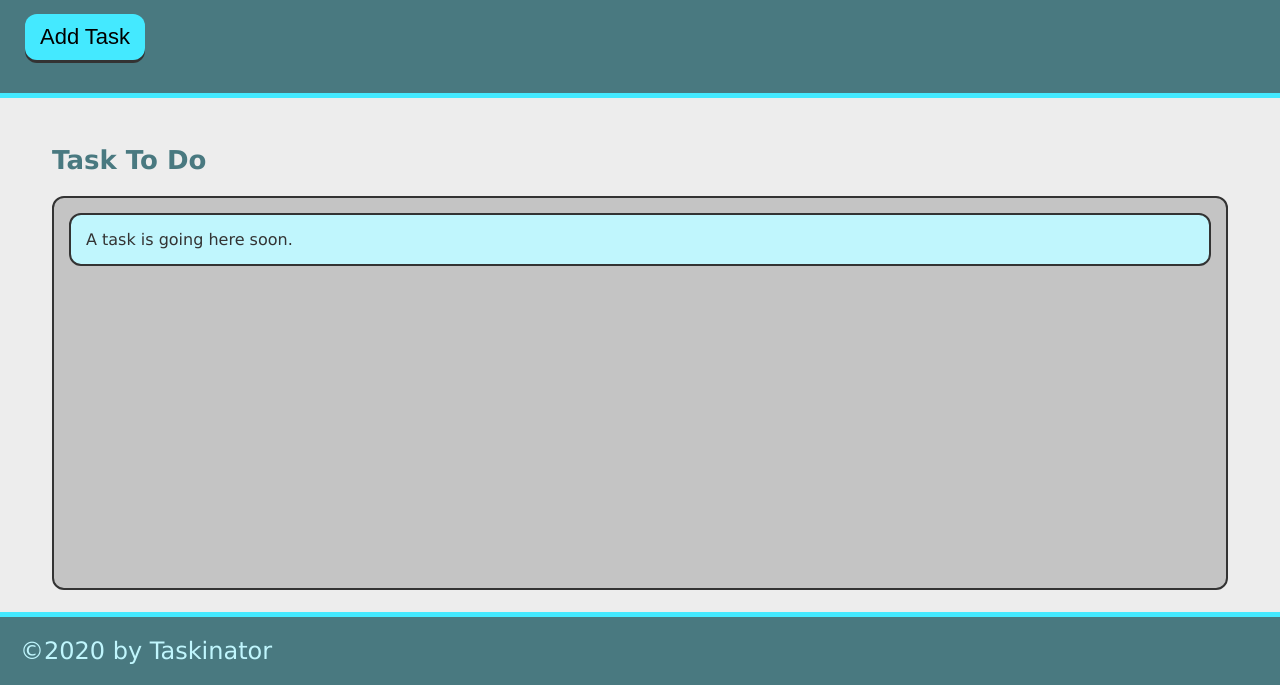
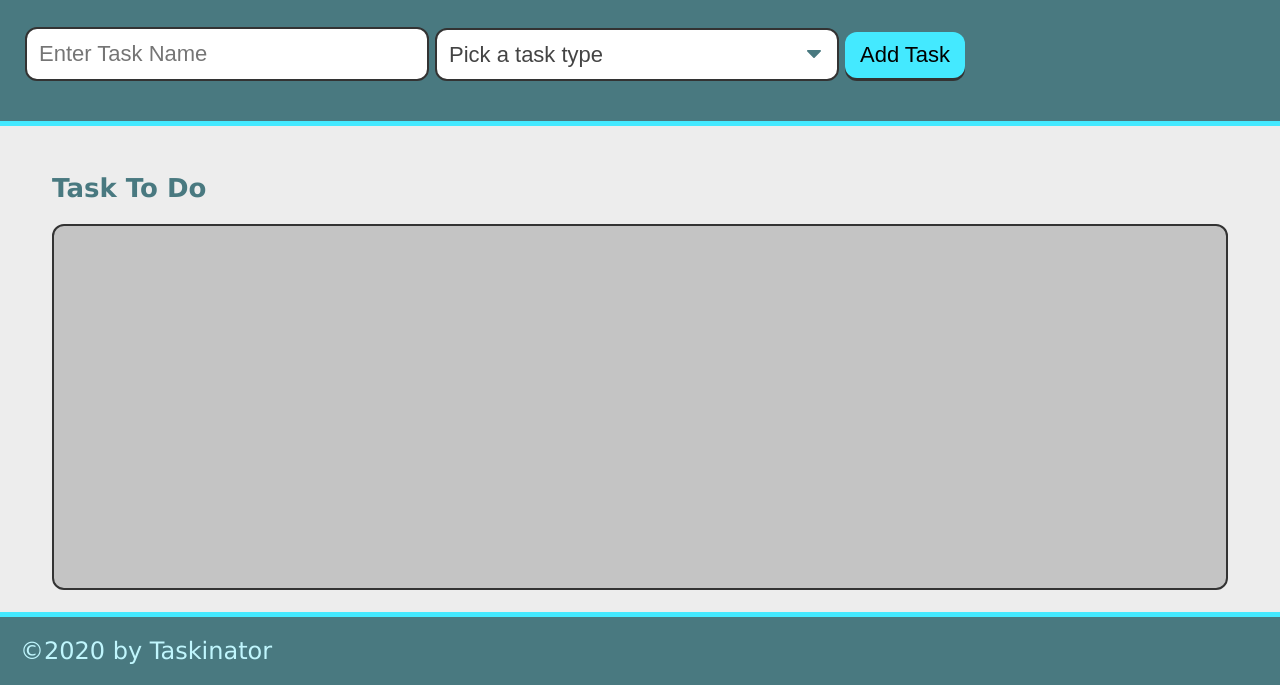
Before and after one commit to Amuodmi/Taskinator, a plain HTML site: page index.html in a window 1280 px wide. Shown: the part 115-800 px from the top of the page. Drawn offline with Linux system fonts and the light colour scheme.

Commit message:
added task bar

```diff
--- a/index.html
+++ b/index.html
@@ -12,15 +12,28 @@
 		<header>
 			<h1 class="page-title">Taskinator</h1>
 			<p>Click the button below to add a new task!</p>
-			<button class="btn" id="save-task">Add Task</button>
+			<form id="task-form">
+				<div class="form-group">
+					<input type="text" name="task-name" placeholder="Enter Task Name" />
+				</div>
+				<div class="form-group">
+					<select name="task-type" class="select-dropdown">
+						<option value="" disabled selected>Pick a task type</option>
+						<option value="Print">Print</option>
+						<option value="Web">Web</option>
+						<option value="Mobile">Mobile</option>
+					</select>
+				</div>
+				<div class="form-group">
+					<button class="btn" id="save-task" type="submit">Add Task</button>
+				</div>
+			</form>
 		</header>
 
 		<main class="page-content">
 			<section class="task-list-wrapper">
 				<h2 class="list-title">Task To Do</h2>
-				<ul class="task-list" id="tasks-to-do">
-					<li class="task-item">A task is going here soon.</li>
-				</ul>
+				<ul class="task-list" id="tasks-to-do"></ul>
 			</section>
 		</main>
 
```
